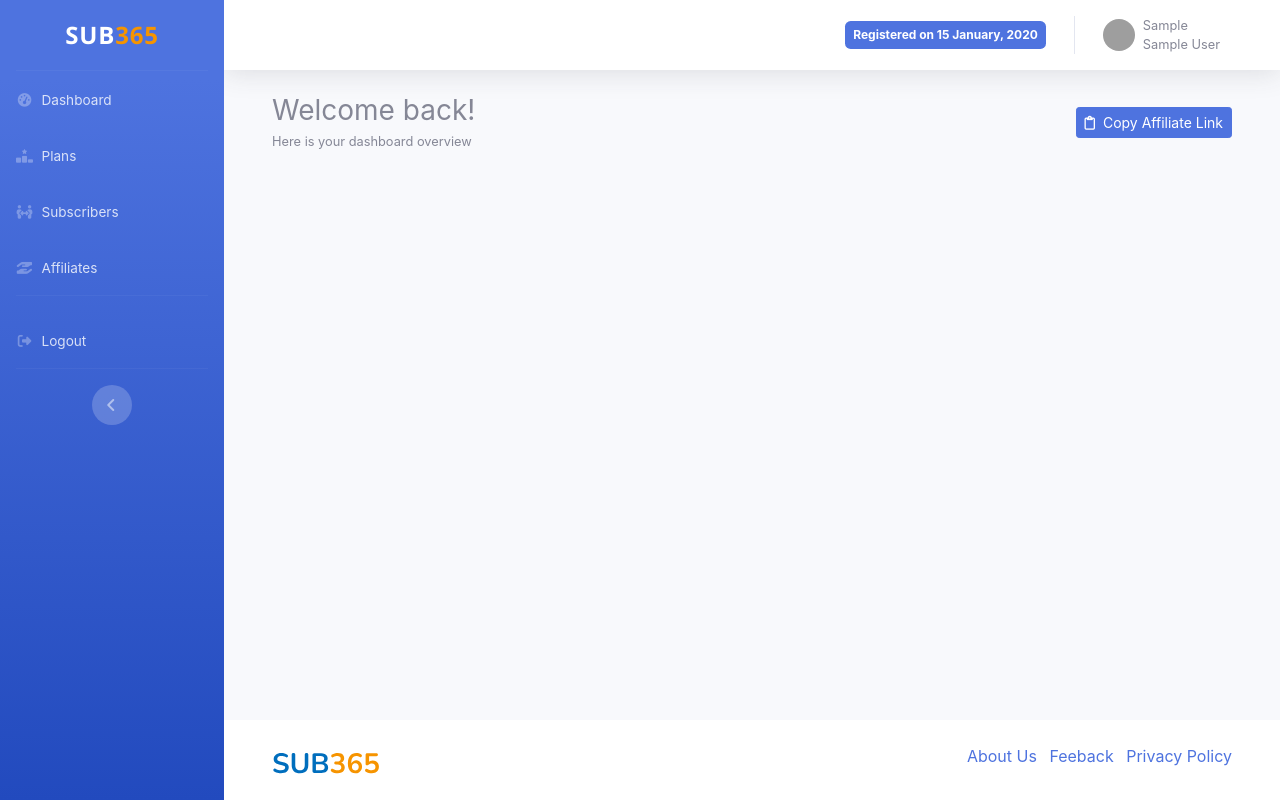
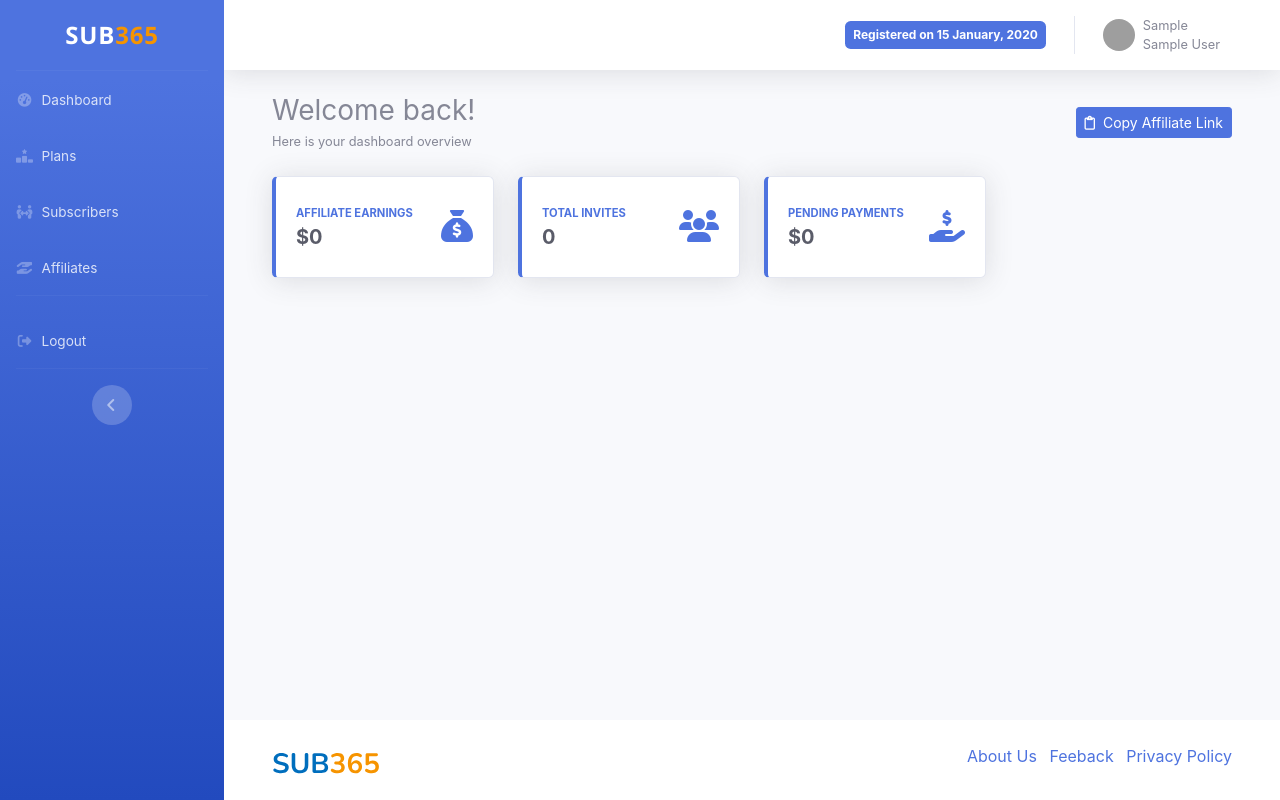
Before and after one commit to Pythonian/sub365, a Django app: page /affiliate/ in a window 1280 px wide. Run offline with Django 4.2, Linux system fonts and the light colour scheme; a user stored in the database is signed in; tables that the repository leaves empty hold one stand-in row (values such as "Sample post"); some libraries are stand-ins or nearby versions; grey boxes are pictures that could not be loaded.

```diff
--- a/accounts/adapters.py
+++ b/accounts/adapters.py
@@ -7,6 +7,7 @@ class MySocialAccountAdapter(DefaultSocialAccountAdapter):
     """
     Custom social account adapter for handling login redirect URLs.
     """
+
     def get_login_redirect_url(self, request):
         """
         Return the redirect URL for successful social account login.
@@ -14,4 +15,4 @@ class MySocialAccountAdapter(DefaultSocialAccountAdapter):
         :param request: The current request object.
         :return: The redirect URL.
         """
-        return reverse('discord_callback')
+        return reverse("discord_callback")
--- a/accounts/apps.py
+++ b/accounts/apps.py
@@ -6,4 +6,4 @@ class AccountsConfig(AppConfig):
     name = 'accounts'
 
     def ready(self):
-        import accounts.signals
+        import accounts.signals  # noqa
--- a/accounts/signals.py
+++ b/accounts/signals.py
@@ -1,5 +1,6 @@
 from django.db.models.signals import post_save
 from django.dispatch import receiver
+
 from .models import ServerOwner, Subscriber, User
 
 
--- a/accounts/urls.py
+++ b/accounts/urls.py
@@ -1,28 +1,27 @@
 from django.urls import path
 
-from . import views
-from . import webhooks
+from . import views, webhooks
 
 urlpatterns = [
-    path('subscribe/', views.subscribe_redirect, name='subscribe_redirect'),
-    path('choosename/', views.choose_name, name='choose_name'),
-    path('dashboard_view/', views.dashboard_view, name='dashboard_view'),
-    path('create-stripe-account/', views.create_stripe_account, name='create_stripe_account'),
-    path('collect-user-info/', views.collect_user_info, name='collect_user_info'),
-    path('stripe-refresh/', views.stripe_refresh, name='stripe_refresh'),
-    path('dashboard/', views.dashboard, name='dashboard'),
-    path('plans/', views.plans, name='plans'),
-    path('plan/<int:product_id>/', views.plan_detail, name='plan'),
-    path('deactivate_plan/', views.deactivate_plan, name='deactivate_plan'),
-    path('subscribers/', views.subscribers, name='subscribers'),
-    path('mysubscriber/<int:id>/', views.subscriber_detail, name='subscriber_detail'),
-    path('affiliates/', views.affiliates, name='affiliates'),
-    path('subscriber/', views.subscriber_dashboard, name='subscriber_dashboard'),
-    path('subscribe/<int:product_id>/', views.subscribe_to_plan, name='subscribe_to_plan'),
-    path('subscription/success/', views.subscription_success, name='subscription_success'),
-    path('become-affiliate/', views.upgrade_to_affiliate, name='upgrade_to_affiliate'),
-    path('affiliate/', views.affiliate_dashboard, name='affiliate_dashboard'),
-    path('affiliate/invitations/', views.affiliate_invitations, name='affiliate_invitations'),
-    # path('webhook/', webhooks.stripe_webhook, name='stripe_webhook'),
-    path('', views.index, name='index'),
+    path("subscribe/", views.subscribe_redirect, name="subscribe_redirect"),
+    path("choosename/", views.choose_name, name="choose_name"),
+    path("dashboard_view/", views.dashboard_view, name="dashboard_view"),
+    path("create-stripe-account/", views.create_stripe_account, name="create_stripe_account"),
+    path("collect-user-info/", views.collect_user_info, name="collect_user_info"),
+    path("stripe-refresh/", views.stripe_refresh, name="stripe_refresh"),
+    path("dashboard/", views.dashboard, name="dashboard"),
+    path("plans/", views.plans, name="plans"),
+    path("plan/<int:product_id>/", views.plan_detail, name="plan"),
+    path("deactivate_plan/", views.deactivate_plan, name="deactivate_plan"),
+    path("subscribers/", views.subscribers, name="subscribers"),
+    path("mysubscriber/<int:id>/", views.subscriber_detail, name="subscriber_detail"),
+    path("affiliates/", views.affiliates, name="affiliates"),
+    path("subscriber/", views.subscriber_dashboard, name="subscriber_dashboard"),
+    path("subscribe/<int:product_id>/", views.subscribe_to_plan, name="subscribe_to_plan"),
+    path("subscription/success/", views.subscription_success, name="subscription_success"),
+    path("become-affiliate/", views.upgrade_to_affiliate, name="upgrade_to_affiliate"),
+    path("affiliate/", views.affiliate_dashboard, name="affiliate_dashboard"),
+    path("affiliate/invitations/", views.affiliate_invitations, name="affiliate_invitations"),
+    path('webhook/', webhooks.stripe_webhook, name='stripe_webhook'),
+    path("", views.index, name="index"),
 ]
--- a/accounts/utils.py
+++ b/accounts/utils.py
@@ -11,7 +11,7 @@ def mk_paginator(request, items, num_items):
     :return: A paginated queryset
     """
     paginator = Paginator(items, num_items)
-    page = request.GET.get('page', 1)
+    page = request.GET.get("page", 1)
     try:
         items = paginator.page(page)
     except PageNotAnInteger:
--- a/accounts/views.py
+++ b/accounts/views.py
@@ -692,6 +692,7 @@ def affiliate_invitations(request):
 #                   ERROR PAGES                  #
 ##################################################
 
+
 def error_400(request, exception):
     return render(request, '400.html', status=400)
 
--- a/templates/_sidebar.html
+++ b/templates/_sidebar.html
@@ -25,20 +25,12 @@
             <span>Affiliates</span></a>
     </li>
     {% elif request.user.is_affiliate %}
-    <li
-        class="nav-item {% url 'affiliate_dashboard' as affiliate_dashboard_url %}{% if request.get_full_path == affiliate_dashboard_url %}active{% endif %}">
+    <li class="nav-item {% url 'affiliate_dashboard' as affiliate_dashboard_url %}{% if request.get_full_path == affiliate_dashboard_url %}active{% endif %}">
         <a class="nav-link" href="{{ affiliate_dashboard_url }}">
             <i class="fas fa-fw fa-tachometer-alt"></i>
             <span>Dashboard</span></a>
     </li>
-    <!-- <li
-        class="nav-item {% url 'affiliate_invitations' as affiliate_invitations_url %}{% if request.get_full_path == affiliate_invitations_url %}active{% endif %}">
-        <a class="nav-link" href="{{ affiliate_invitations_url }}">
-            <i class="fas fa-fw fa-hand-holding-hand"></i>
-            <span>Invitations</span></a>
-    </li> -->
-    <li
-        class="nav-item {% url 'subscriber_dashboard' as subscriber_dashboard_url %}{% if request.get_full_path == subscriber_dashboard_url %}active{% endif %}">
+    <li class="nav-item {% url 'subscriber_dashboard' as subscriber_dashboard_url %}{% if request.get_full_path == subscriber_dashboard_url %}active{% endif %}">
         <a class="nav-link" href="{{ subscriber_dashboard_url }}">
             <i class="fas fa-fw fa-cube"></i>
             <span>Subscription</span></a>
--- /dev/null
+++ b/templates/affiliate/_affiliate_earnings.html
@@ -0,0 +1,5 @@
+{% extends "serverowner/_base_dashboard_data.html" %}
+
+{% block data_title %}Affiliate Earnings{% endblock data_title %}
+{% block data_value %}$0{% endblock data_value %}
+{% block data_icon %}fa-sack-dollar{% endblock data_icon %}
--- /dev/null
+++ b/templates/affiliate/_pending_payments.html
@@ -0,0 +1,5 @@
+{% extends "serverowner/_base_dashboard_data.html" %}
+
+{% block data_title %}Pending Payments{% endblock data_title %}
+{% block data_value %}$0{% endblock data_value %}
+{% block data_icon %}fa-hand-holding-dollar{% endblock data_icon %}
--- a/templates/affiliate/_total_invites.html
+++ b/templates/affiliate/_total_invites.html
@@ -0,0 +1,5 @@
+{% extends "serverowner/_base_dashboard_data.html" %}
+
+{% block data_title %}Total Invites{% endblock data_title %}
+{% block data_value %}0{% endblock data_value %}
+{% block data_icon %}fa-users{% endblock data_icon %}
--- a/templates/affiliate/dashboard.html
+++ b/templates/affiliate/dashboard.html
@@ -16,7 +16,9 @@
     {% endif %}
 </div>
 <div class="row mb-4">
-    {# include 'subscriber/_payment_due.html' #}
+    {% include 'affiliate/_affiliate_earnings.html' %}
+    {% include 'affiliate/_total_invites.html' %}
+    {% include 'affiliate/_pending_payments.html' %}
 </div>
 
 {% endblock %}
--- a/templates/serverowner/_total_affiliates.html
+++ b/templates/serverowner/_total_affiliates.html
@@ -2,4 +2,4 @@
 
 {% block data_title %}Total Affiliates{% endblock data_title %}
 {% block data_value %}{{ serverowner.get_total_affiliates }}{% endblock data_value %}
-{% block data_icon %}fa-people-holding-hand{% endblock data_icon %}
+{% block data_icon %}fa-users{% endblock data_icon %}
```
Also changed, not shown: accounts/admin.py (+7 -4 lines), accounts/context_processors.py (+5 -4 lines), accounts/forms.py (+18 -13 lines), accounts/models.py (+41 -21 lines), accounts/migrations/0019_remove_affiliateinvitee_discord_id_and_more.py (added), templates/affiliate/_total_earnings.html (deleted).
